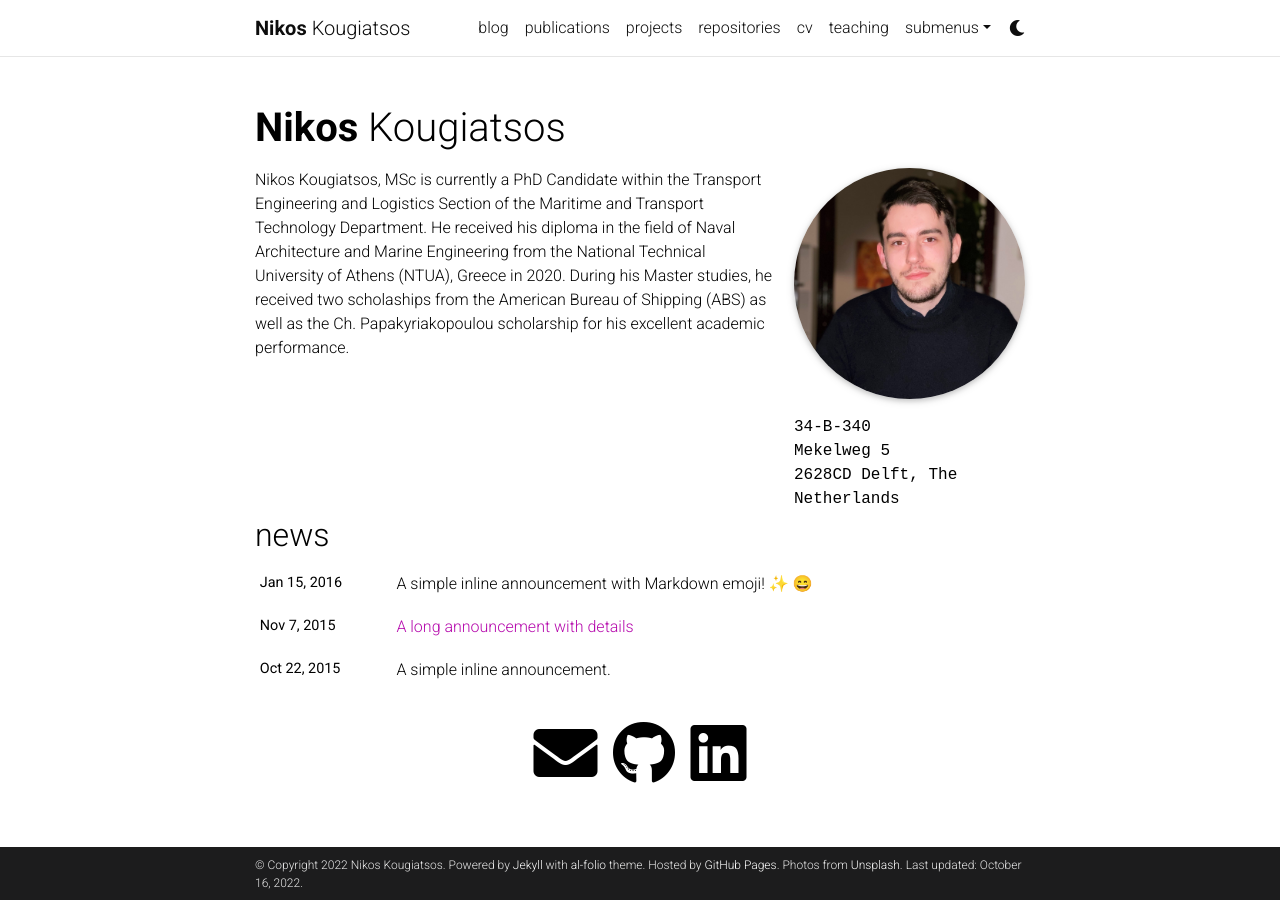
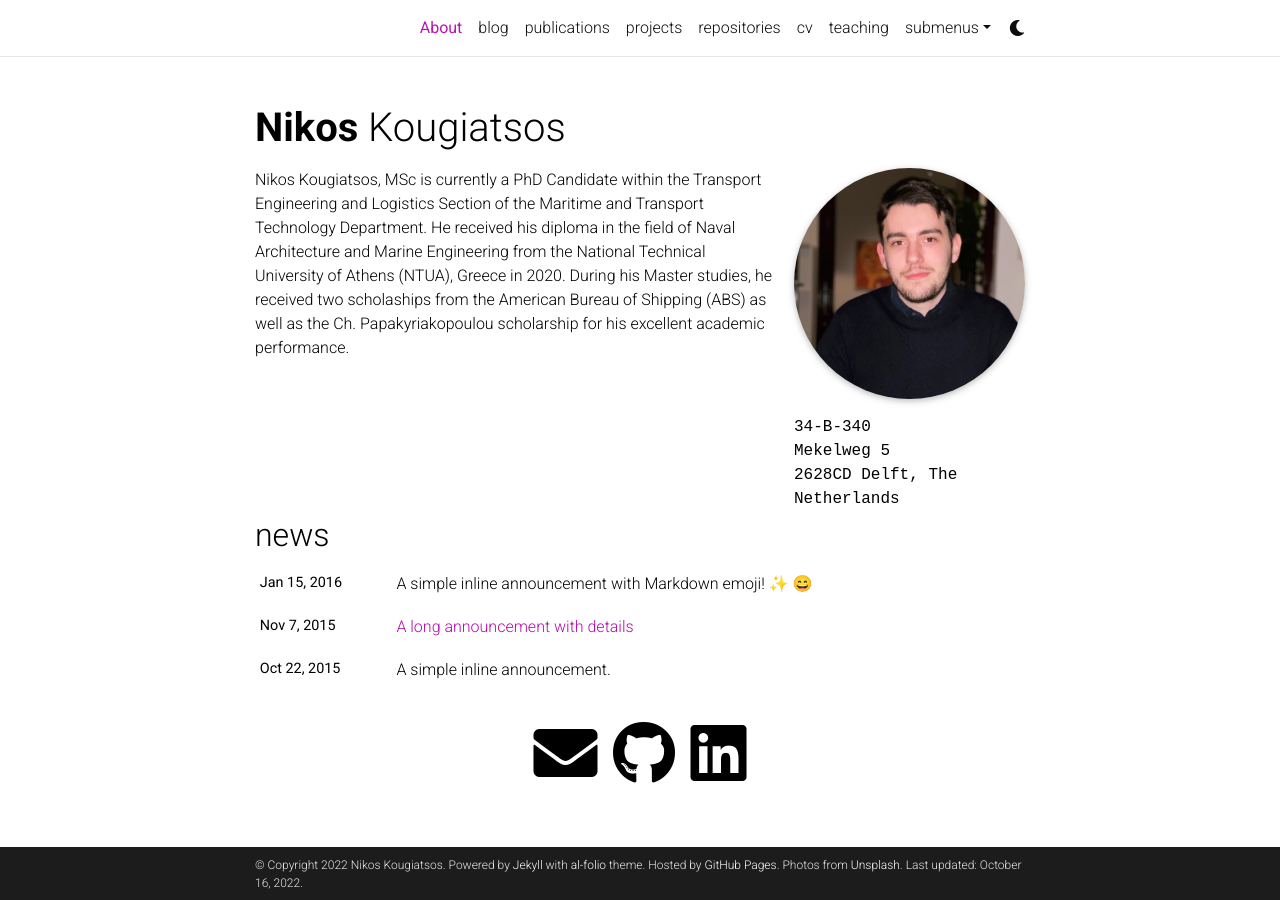
Before and after one commit to Jakendarth/Jakendarth.github.io, a Jekyll site: the page built from _pages/about.md, in a window 1280 px wide. Built offline with Jekyll 4.4.1, drawn with Linux system fonts in a browser that asks for light colours; full-size pictures stand in for the smaller copies a plugin makes; emoji names are drawn with the system emoji font; comment, search, counter and statistics services are not loaded; a style sheet for code colours, icons or effects is not loaded.

Commit message:
Content (about)

```diff
--- a/_pages/about.md
+++ b/_pages/about.md
@@ -1,7 +1,7 @@
 ---
 layout: about
 title: About
-permalink:
+permalink: /
 subtitle:
 
 profile:
```
